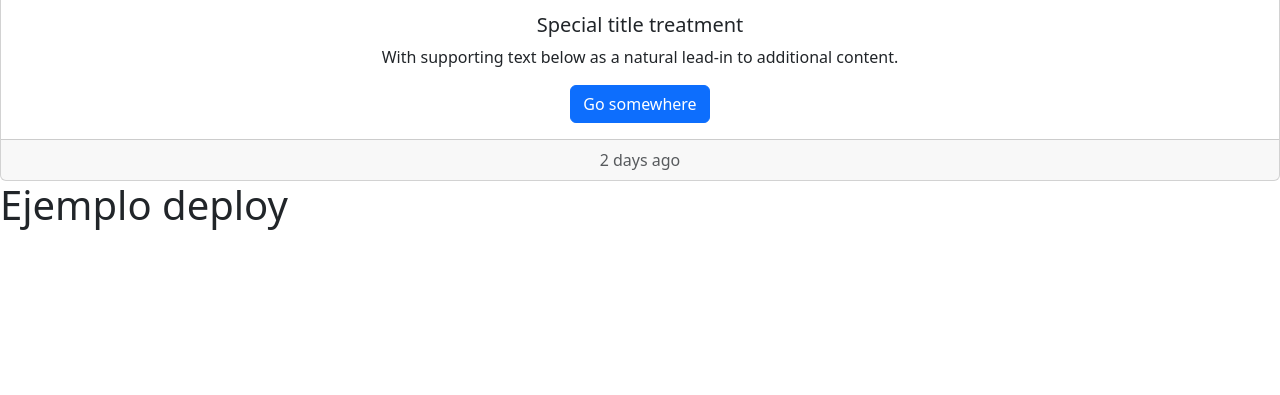
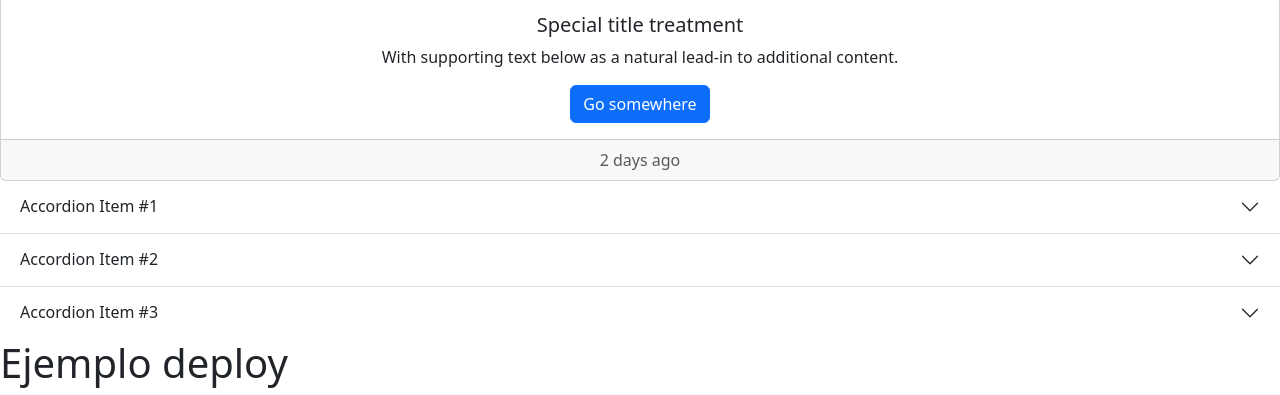
Before and after one commit to vgarcial10/repositorio-demo-pet-app, a plain HTML site: page index.html in a window 1280 px wide. Shown: the part 1061-1456 px from the top of the page. Before the commit the page ends 1298 px from the top, so only its background shows below. Drawn offline with nearby package versions, Linux system fonts and the light colour scheme.

Commit message:
:truck: news chages

```diff
--- a/index.html
+++ b/index.html
@@ -100,6 +100,40 @@
   </div>
 </div>
 <!-- FIN DE MI CARD -->
+ <!-- INICIO DE MI ACORDION -->
+  <div class="accordion accordion-flush" id="accordionFlushExample">
+  <div class="accordion-item">
+    <h2 class="accordion-header">
+      <button class="accordion-button collapsed" type="button" data-bs-toggle="collapse" data-bs-target="#flush-collapseOne" aria-expanded="false" aria-controls="flush-collapseOne">
+        Accordion Item #1
+      </button>
+    </h2>
+    <div id="flush-collapseOne" class="accordion-collapse collapse" data-bs-parent="#accordionFlushExample">
+      <div class="accordion-body">Placeholder content for this accordion, which is intended to demonstrate the <code>.accordion-flush</code> class. This is the first item’s accordion body.</div>
+    </div>
+  </div>
+  <div class="accordion-item">
+    <h2 class="accordion-header">
+      <button class="accordion-button collapsed" type="button" data-bs-toggle="collapse" data-bs-target="#flush-collapseTwo" aria-expanded="false" aria-controls="flush-collapseTwo">
+        Accordion Item #2
+      </button>
+    </h2>
+    <div id="flush-collapseTwo" class="accordion-collapse collapse" data-bs-parent="#accordionFlushExample">
+      <div class="accordion-body">Placeholder content for this accordion, which is intended to demonstrate the <code>.accordion-flush</code> class. This is the second item’s accordion body. Let’s imagine this being filled with some actual content.</div>
+    </div>
+  </div>
+  <div class="accordion-item">
+    <h2 class="accordion-header">
+      <button class="accordion-button collapsed" type="button" data-bs-toggle="collapse" data-bs-target="#flush-collapseThree" aria-expanded="false" aria-controls="flush-collapseThree">
+        Accordion Item #3
+      </button>
+    </h2>
+    <div id="flush-collapseThree" class="accordion-collapse collapse" data-bs-parent="#accordionFlushExample">
+      <div class="accordion-body">Placeholder content for this accordion, which is intended to demonstrate the <code>.accordion-flush</code> class. This is the third item’s accordion body. Nothing more exciting happening here in terms of content, but just filling up the space to make it look, at least at first glance, a bit more representative of how this would look in a real-world application.</div>
+    </div>
+  </div>
+</div>
+<!-- FIN DE MI ACORDION -->
     <h1>Ejemplo deploy</h1>
     <script src="https://cdn.jsdelivr.net/npm/bootstrap@5.3.8/dist/js/bootstrap.bundle.min.js" integrity="sha384-FKyoEForCGlyvwx9Hj09JcYn3nv7wiPVlz7YYwJrWVcXK/BmnVDxM+D2scQbITxI" crossorigin="anonymous"></script>
   </body>
```
